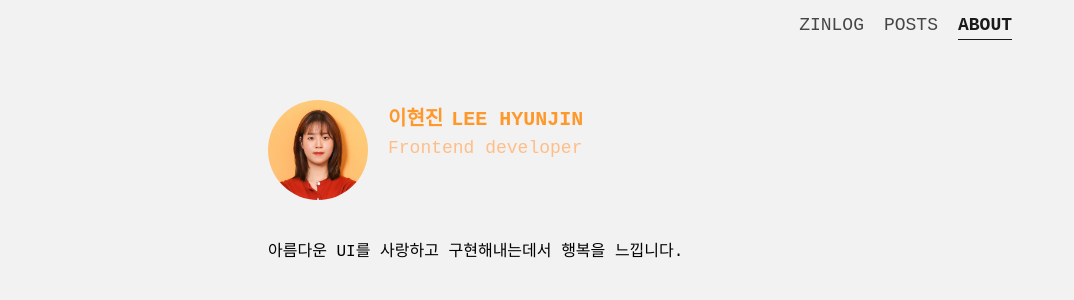
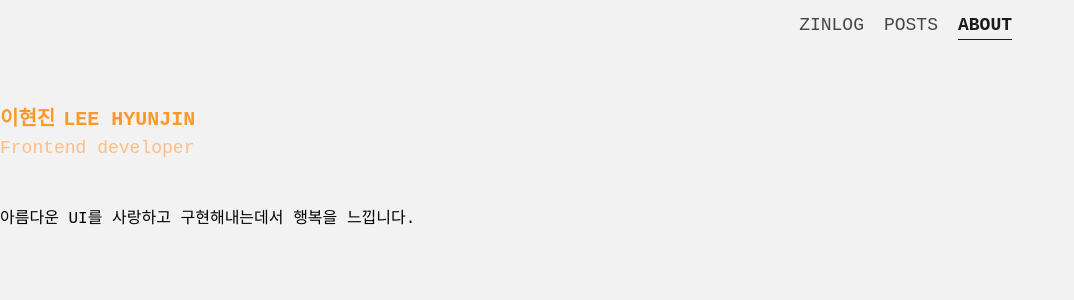
Before and after one commit to zinnli/hinen.dev, a Next.js app: page /about in a window 1280 px wide. Shown: the top 300 px of the page, without its empty margins (0-1074 px from the left). Built offline with nearby package versions, Linux system fonts and the light colour scheme; a web font is replaced by a local one.

Commit message:
feat: about 이미지 삭제(#10)

```diff
--- a/src/app/about/page.tsx
+++ b/src/app/about/page.tsx
@@ -1,7 +1,4 @@
-import Image from "next/image";
 import type { Metadata } from "next";
-
-import ProfileImage from "@/assets/images/about-profile.jpeg";
 
 export const metadata: Metadata = {
   title: "ZINLOG | ABOUT",
@@ -10,27 +7,18 @@ export const metadata: Metadata = {
 
 const About = () => {
   return (
-    <main className="flex flex-col items-center w-[100%] max-w-[800px] px-7">
+    <>
       <section className="flex flex-col mt-12 w-[100%]">
-        <div className="flex justify-start gap-x-5 w-[100%] h-[100px] mb-10">
-          <Image
-            className="w-[100px] h-[100px] rounded-full bg-gray object-cover"
-            src={ProfileImage}
-            alt="profile"
-          />
-          <div className="flex flex-col justify-start py-[5px]">
-            <div className="flex gap-x-2 text-20 font-bold text-primary">
-              <span>이현진</span>
-              <span>LEE HYUNJIN</span>
-            </div>
-            <span className=" text-18 text-primary_sub">
-              Frontend developer
-            </span>
+        <div className="flex flex-col justify-start py-[5px] mb-10">
+          <div className="flex gap-x-2 text-20 font-bold text-primary">
+            <span>이현진</span>
+            <span>LEE HYUNJIN</span>
           </div>
+          <span className=" text-18 text-primary_sub">Frontend developer</span>
         </div>
         <span>아름다운 UI를 사랑하고 구현해내는데서 행복을 느낍니다.</span>
       </section>
-    </main>
+    </>
   );
 };
 
```
Also changed, not shown: src/assets/images/about-profile.jpeg (deleted).
